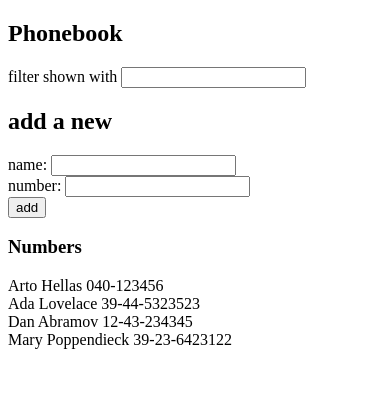
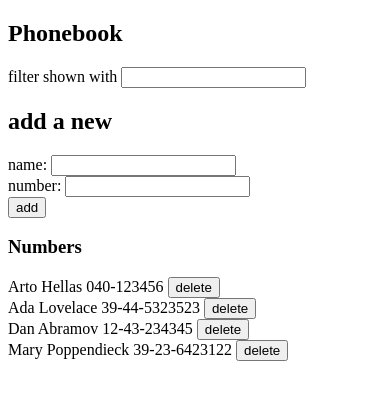
Before and after one commit to MariamEssam553/Full-Stack-open-2022, a React (Create React App) app in the folder part 2/phonebook/: page / in a window 390 px wide. Shown: the top 400 px of the page. Built offline with nearby package versions, Linux system fonts and the light colour scheme; data requests are answered from the project's data file.

Commit message:
Phonebook step9

```diff
--- a/part 2/phonebook/src/App.js
+++ b/part 2/phonebook/src/App.js
@@ -69,9 +69,13 @@ const App = () => {
   persons
 
   const toggleDeleteOf = (id) => {
-    return(
-      console.log('person ' + id + ' needs to be deleted')
-    )
+    console.log('person ' + id + ' needs to be deleted')
+    if(window.confirm('Delete '+persons[id -1].name)){
+      personService.remove(id)
+      setPersons(persons.filter(person => person.id !== id))
+
+    }
+
   }
 
   return (
@@ -81,7 +85,7 @@ const App = () => {
       <h2>add a new</h2>
       <PersonForm name={newName} number={newNum} nameChange={handleNameChange} numberChange={handleNumChange} onSubmit={addName} />
       <h3>Numbers</h3>
-      {filteredArray.map(person => <Person key={person.id} id={person.id} name={person.name} number={person.number} toggleDelete={() => toggleDeleteOf(person.id)} />)}
+      {filteredArray.map(person => <Person key={person.id} id={person.id} name={person.name} number={person.number} toggleDelete={() => toggleDeleteOf(person.id, filteredArray)} />)}
     </div>
   )
 }
--- a/part 2/phonebook/src/Components/Person.js
+++ b/part 2/phonebook/src/Components/Person.js
@@ -4,7 +4,7 @@ const Person = (props) => (
 
     <div key={props.id}>
         {props.name + ' ' + props.number + '  '}
-        {/* <button onClick={props.toggleDelete}>delete</button> */}
+        <button onClick={props.toggleDelete}>delete</button>
     </div>
 )
 
--- a/part 2/phonebook/src/services/person.js
+++ b/part 2/phonebook/src/services/person.js
@@ -1,3 +1,4 @@
+/* eslint-disable import/no-anonymous-default-export */
 import axios from 'axios'
 const baseUrl = 'http://localhost:3001/persons'
 
@@ -16,4 +17,8 @@ const update = (id, newObject) => {
     return request.then(response => response.data)
 }
 
-export default { getAll, create, update }
+const remove = (id) =>{
+    return axios.delete(`${baseUrl}/${id}`)
+}
+
+export default { getAll, create, update, remove }
```
